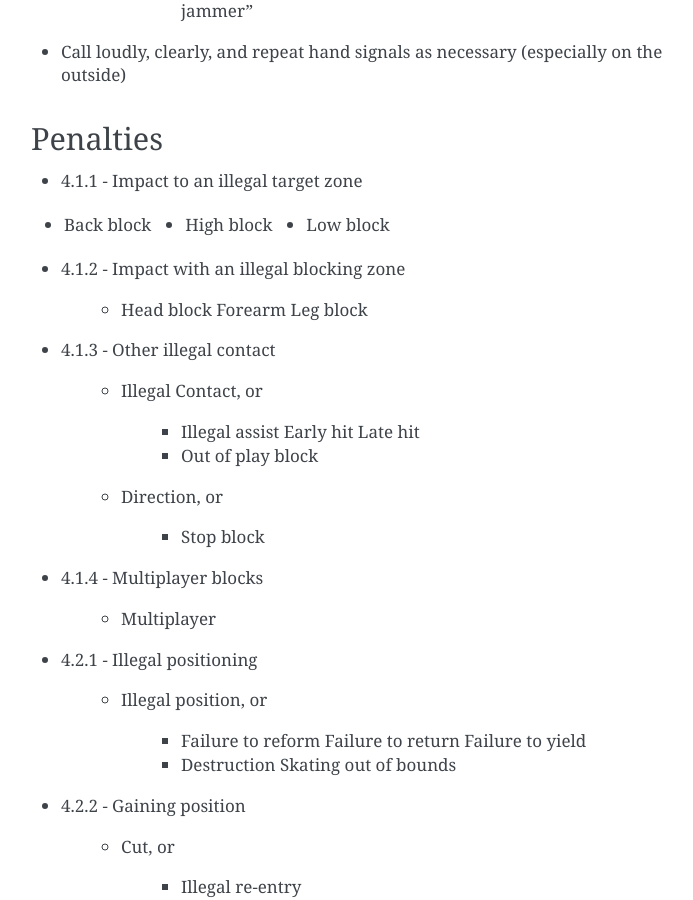
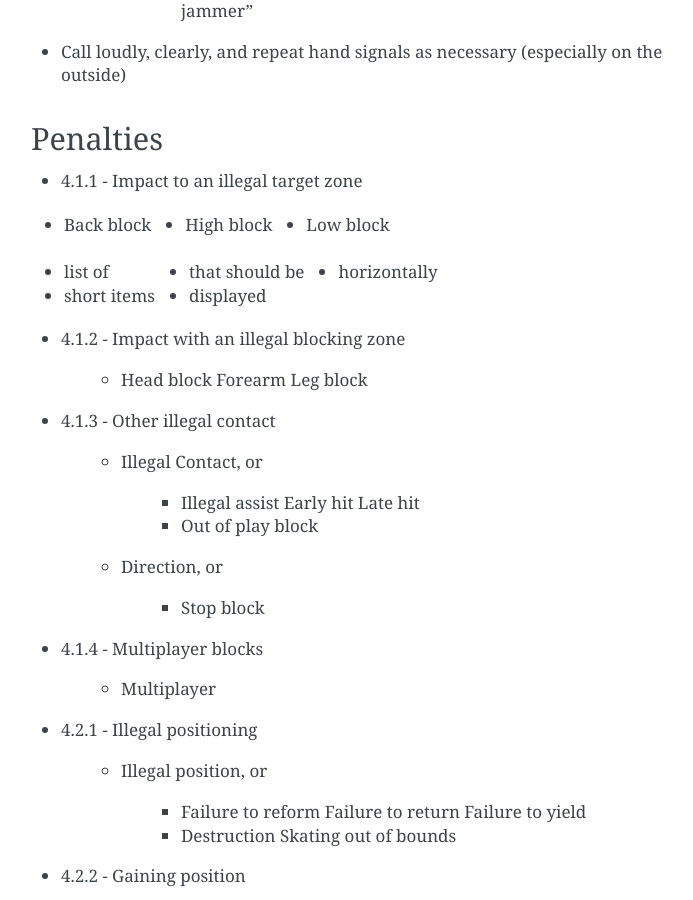
Before and after one commit to mrogaski/zenref, a Sphinx documentation site: the page built from docs/source/verbal_cues_and_hand_signals.rst, in a window 1280 px wide and 900 px high, scrolled down 895 px. Shown: the whole window, without its empty margins (389-1082 px from the left). Built offline with Sphinx 7.4.7, drawn with Linux system fonts in a browser that asks for light colours; pages that are not in the unit, such as notebooks, are missing from menus.

```diff
--- a/docs/source/verbal_cues_and_hand_signals.rst
+++ b/docs/source/verbal_cues_and_hand_signals.rst
@@ -41,6 +41,15 @@ Penalties
    * Back block
    * High block
    * Low block
+
+.. hlist::
+   :columns: 3
+
+   * list of
+   * short items
+   * that should be
+   * displayed
+   * horizontally
 
 - 4.1.2 - Impact with an illegal blocking zone
 
```
